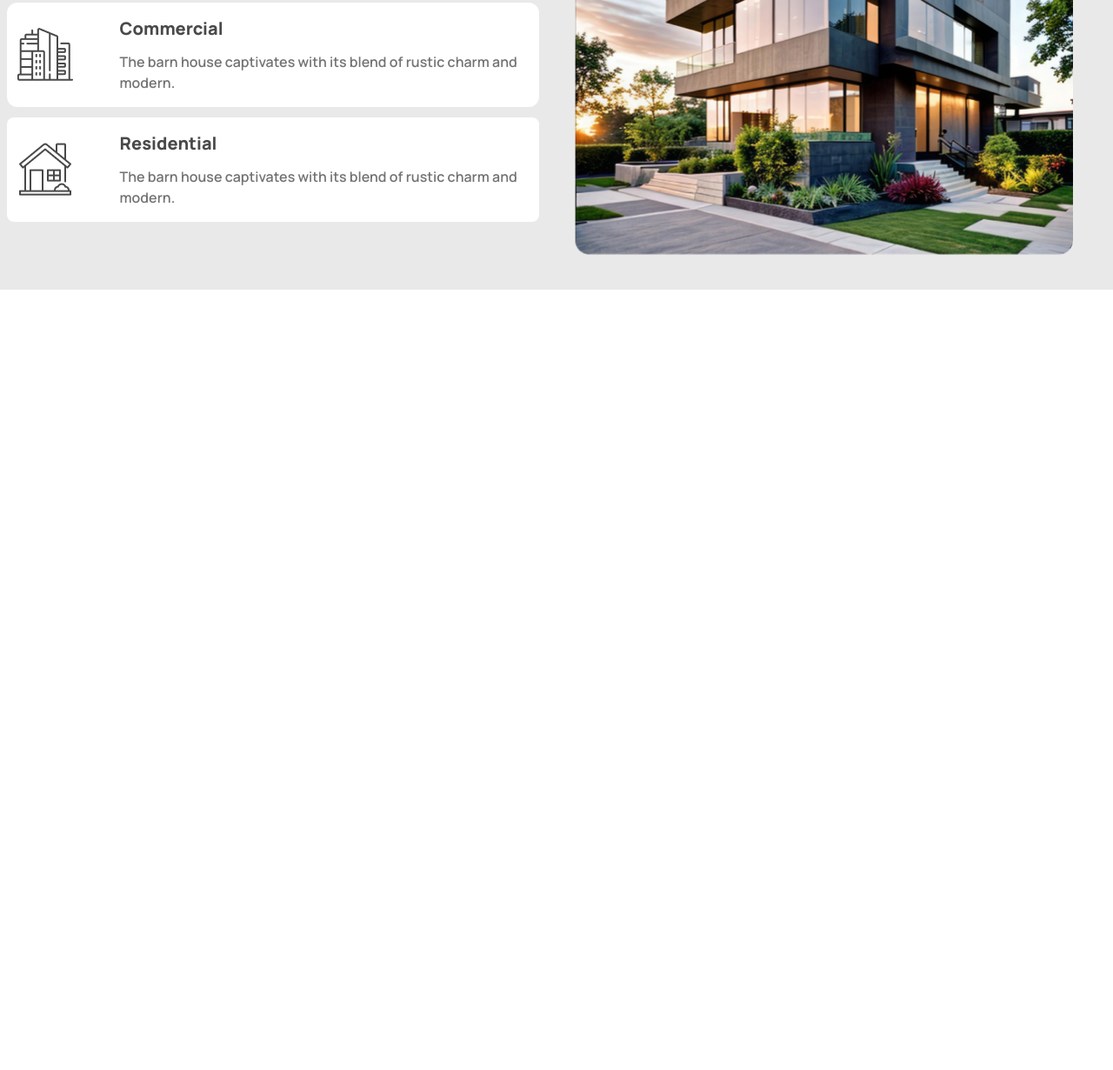
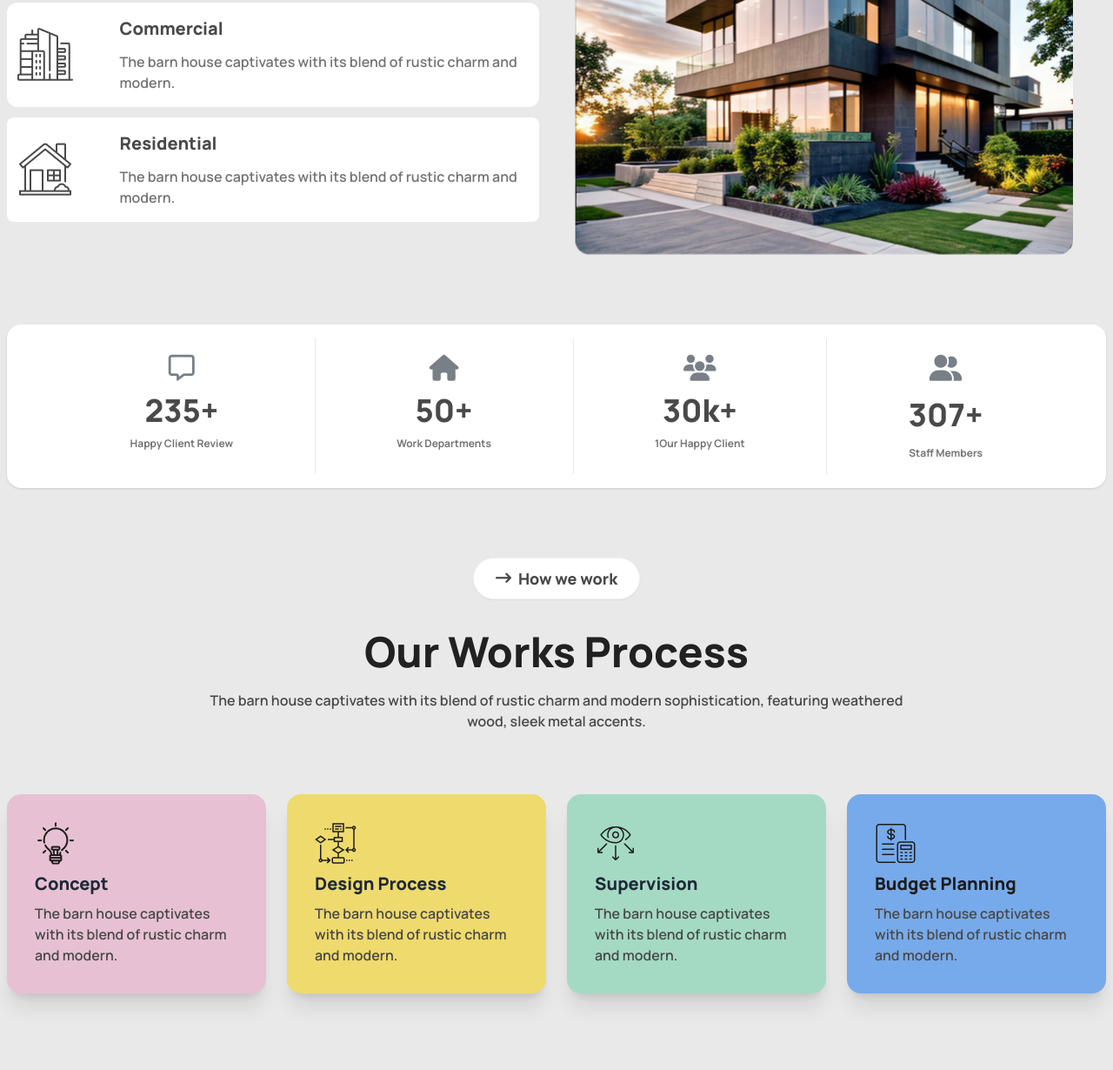
Before and after one commit to pro-majidul/My-third-challenges-website-, a plain HTML site: page index.html in a window 1280 px wide. Shown: the part 1222-2452 px from the top of the page at 87% size. Before the commit the page ends 1555 px from the top, so only its background shows below. Drawn offline with nearby package versions, Linux system fonts and the light colour scheme.

Commit message:
our work section added

```diff
--- a/index.html
+++ b/index.html
@@ -143,9 +143,9 @@
       </div>
     </section>
   </header>
-  <main>
+  <main class="bg-[#E9E9E9]">
     <!-- well design section  -->
-    <section class="bg-[#E9E9E9] md:py-10 p-2">
+    <section class=" md:py-10 p-2">
       <div class="md:container mx-auto">
         <img class="pb-4 hidden md:block" src="./assets/Vector.png" alt="">
 
@@ -153,25 +153,33 @@
         <div class="md:flex justify-between items-center gap-10">
           <!-- left-side  -->
           <div class="md:w-4/5">
+            <!-- btn -->
             <div class="text-center md:text-start mt-4 md:mt-0 mb-4">
-              <button class=" btn text-lg text-[#494949] font-extrabold w-36  rounded-full bg-white"> <i class="fa-solid fa-arrow-right-long"></i>About Us</button>
+              <button class=" btn text-lg text-[#494949] font-extrabold w-36  rounded-full bg-white"> <i
+                  class="fa-solid fa-arrow-right-long"></i>About Us</button>
             </div>
-            <h4 class="md:text-4xl text-2xl text-center md:text-start font-extrabold text-[#212121]">We design thoughtful, liveable spaces</h4>
-            <p class="text-base text-center md:text-start text-[#494949] font-semibold my-5">The barn house captivates with its blend of rustic charm and
+            <h4 class="md:text-4xl text-2xl text-center md:text-start font-extrabold text-[#212121]">We design
+              thoughtful, liveable spaces</h4>
+            <p class="text-base text-center md:text-start text-[#494949] font-semibold my-5">The barn house captivates
+              with its blend of rustic charm and
               modern sophistication, featuring weathered wood, sleek metal accents.
             </p>
+            <!-- card 1-->
             <div class="flex md:items-center items-start justify-between bg-white py-4 px-3 rounded-xl">
               <img class="w-10 md:w-auto" src="./assets/commercial.png" alt="">
               <div class="w-4/5 space-y-3">
                 <h5 class="md:text-xl text-base  font-extrabold text-[#494949]">Commercial</h5>
-                <p class="text-[#737373]  font-semibold">The barn house captivates with its blend of rustic charm and modern.</p>
+                <p class="text-[#737373]  font-semibold">The barn house captivates with its blend of rustic charm and
+                  modern.</p>
               </div>
             </div>
-            <div  class="flex md:items-center items-start justify-between px-3 py-4 bg-white rounded-lg mt-3">
+            <!-- card 2 -->
+            <div class="flex md:items-center items-start justify-between px-3 py-4 bg-white rounded-lg mt-3">
               <img class="w-10 md:w-auto" src="./assets/residential.png" alt="">
-              <div class="w-4/5 space-y-3" >
+              <div class="w-4/5 space-y-3">
                 <h5 class=" md:text-xl text-base  font-extrabold text-[#494949]">Residential</h5>
-                <p class="text-[#737373] font-semibold">The barn house captivates with its blend of rustic charm and modern.</p>
+                <p class="text-[#737373] font-semibold">The barn house captivates with its blend of rustic charm and
+                  modern.</p>
               </div>
             </div>
 
@@ -184,6 +192,90 @@
       </div>
 
     </section>
+    <!-- counter section  -->
+    <section class="md:container mx-auto md:py-10 p-2">
+      <div class="stats stats-vertical lg:stats-horizontal shadow bg-white px-12 py-4 w-full text-center">
+        <div class="stat">
+          <div class="stat-title"><i class="fa-regular fa-message text-3xl"></i></div>
+          <div class="stat-value text-[#494949]">235+</div>
+          <div class="stat-desc text-[#737373] font-bold">Happy Client Review</div>
+        </div>
+
+        <div class="stat">
+          <div class="stat-title"><i class="fa-solid fa-house text-3xl"></i></div>
+          <div class="stat-value text-[#494949]">50+</div>
+          <div class="stat-desc text-[#737373] font-bold">Work Departments</div>
+        </div>
+
+        <div class="stat">
+          <div class="stat-title"><i class="fa-solid fa-users text-3xl"></i></div>
+          <div class="stat-value text-[#494949]">30k+</div>
+          <div class="stat-desc text-[#737373] font-bold">1Our Happy Client</div>
+        </div>
+
+        <div class="stat space-y-4">
+          <div class="stat-title"><i class="fa-solid fa-user-group text-3xl"></i></div>
+          <div class="stat-value text-[#494949]">307+</div>
+          <div class="stat-desc text-[#737373] font-bold"> Staff Members</div>
+        </div>
+      </div>
+    </section>
+
+    <!--Our work process  -->
+    <section class="md:container mx-auto md:py-10 p-2">
+      <div class="text-center mt-4 md:mt-0 mb-4">
+        <button class=" btn text-lg text-[#494949] font-extrabold w-48  rounded-full bg-white"> <i
+            class="fa-solid fa-arrow-right-long"></i>How we work</button>
+      </div>
+      <h3 class="text-center font-extrabold md:text-5xl text-3xl text-[#212121] py-5">Our Works Process</h3>
+      <p class="mx-auto text-center font-semibold text-[#494949] text-base md:w-4/6 mb-6 ">The barn house captivates with its
+        blend of rustic charm and modern sophistication, featuring weathered wood, sleek metal accents.</p>
+      <!-- card  -->
+      <div class="grid md:grid-cols-4 grid-cols-1  gap-6 md:py-12">
+        <!-- card -1 -->
+        <div class="card bg-[#E7C1D3] shadow-xl">
+          <div class="card-body">
+            <img class="w-12" src="./assets/concept.png" alt="Shoes" />
+            <h2 class="card-title text-xl font-extrabold text-[#1C1C1C">Concept</h2>
+            <p class="font-semibold text-[#494949] text-base">The barn house captivates with its blend of rustic charm and modern.</p>
+          </div>
+        </div>
+        <!-- card -2 -->
+        <div class="card bg-[#EFDA6E] shadow-xl">
+          <div class="card-body">
+            <img class="w-12" src="./assets/flow-chart.png" alt="Shoes" />
+            <h2 class="card-title text-xl font-extrabold text-[#1C1C1C">Design Process</h2>
+            <p class="font-semibold text-[#494949] text-base">The barn house captivates with its blend of rustic charm and modern.</p>
+
+          </div>
+        </div>
+        <!-- card -3 -->
+        <div class="card bg-[#A4DAC3] shadow-xl">
+
+          <div class="card-body">
+            <img class="w-12" src="./assets/vision.png" alt="Shoes" />
+            <h2 class="card-title text-xl font-extrabold text-[#1C1C1C">Supervision</h2>
+            <p class="font-semibold text-[#494949] text-base">The barn house captivates with its blend of rustic charm and modern.</p>
+
+          </div>
+        </div>
+        <!-- card -4 -->
+        <div class="card bg-[#77AAEA] shadow-xl">
+          <div class="card-body">
+            <img class="w-12" src="./assets/budget-planning.png" alt="Shoes" />
+            <h2 class="card-title text-xl font-extrabold text-[#1C1C1C]">Budget Planning</h2>
+            <p class="font-semibold text-[#494949] text-base">The barn house captivates with its blend of rustic charm and modern.</p>
+
+          </div>
+        </div>
+
+      </div>
+
+
+    </section>
+
+
+
   </main>
   <footer>
 
```
